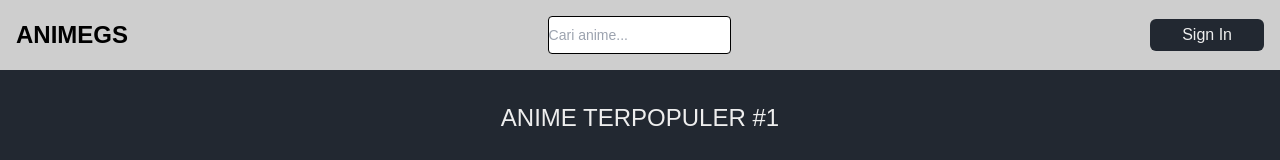
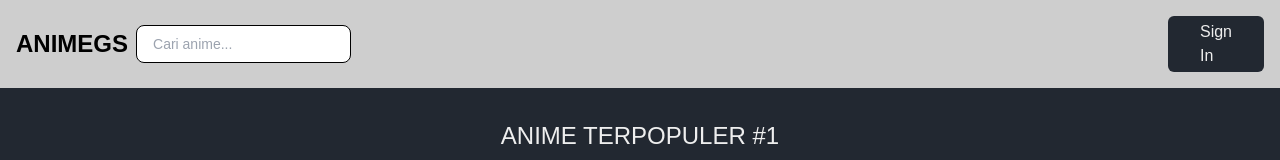
Before and after one commit to Nabilfadilah/anime-movie, a Next.js app in the folder anime/: page /populer in a window 1280 px wide. Shown: the top 160 px of the page. Built offline with nearby package versions, Linux system fonts and the light colour scheme; no server answers; a web font is replaced by a local one.

Commit message:
Merubah ukuran width input search

```diff
--- a/anime/src/elements/input/InputSearch.jsx
+++ b/anime/src/elements/input/InputSearch.jsx
@@ -1,12 +1,12 @@
 "use client";
 
-import { useRouter } from "next/navigation";
-import { forwardRef, useRef, useState } from "react";
-import { AiOutlineSearch } from "react-icons/ai"; // Import ikon dari React Icons
+import {useRouter} from "next/navigation";
+import {forwardRef, useRef, useState} from "react";
+import {AiOutlineSearch} from "react-icons/ai"; // Import ikon dari React Icons
 import Button from "../button/Button";
 
 const InputSearch = forwardRef((props, ref) => {
-  const { placeholder, name, className, onChange } = props;
+  const {placeholder, name, className, onChange} = props;
   const searchRef = useRef();
   const router = useRouter();
   const [keyword, setKeyword] = useState(""); // Simpan nilai input saat ini
@@ -63,7 +63,7 @@ const InputSearch = forwardRef((props, ref) => {
   // };
 
   return (
-    <div className="flex">
+    <div className="w-full sm:w-[300px] md:w-[70%] relative">
       {/* Ikon Search */}
       {/* <Button className="grid items-center" onClick={handleSearch}>
         <AiOutlineSearch className="left-3 top-2.5 text-color-secondary" />
@@ -72,7 +72,7 @@ const InputSearch = forwardRef((props, ref) => {
       {/* Input Field */}
       <input
         type="search"
-        className={`text-sm border border-gray-500 rounded w-full py-2 px-10 text-slate-700 placeholder:opacity-90 ${className}`}
+        className={`text-sm border border-gray-400 p-2 px-4 rounded-lg w-24 ${className}`}
         placeholder={placeholder || "Cari..."}
         name={name}
         id={name}
```
